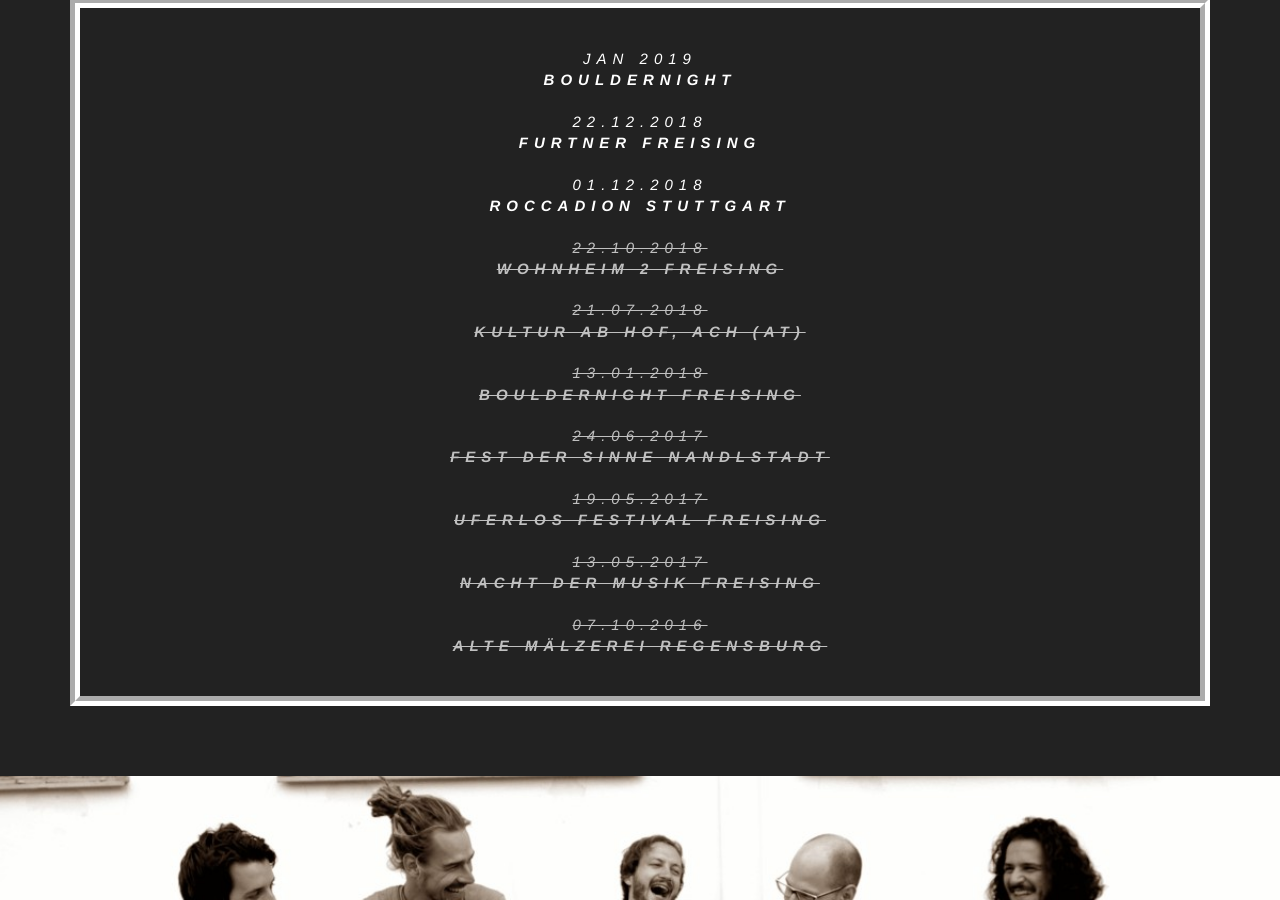
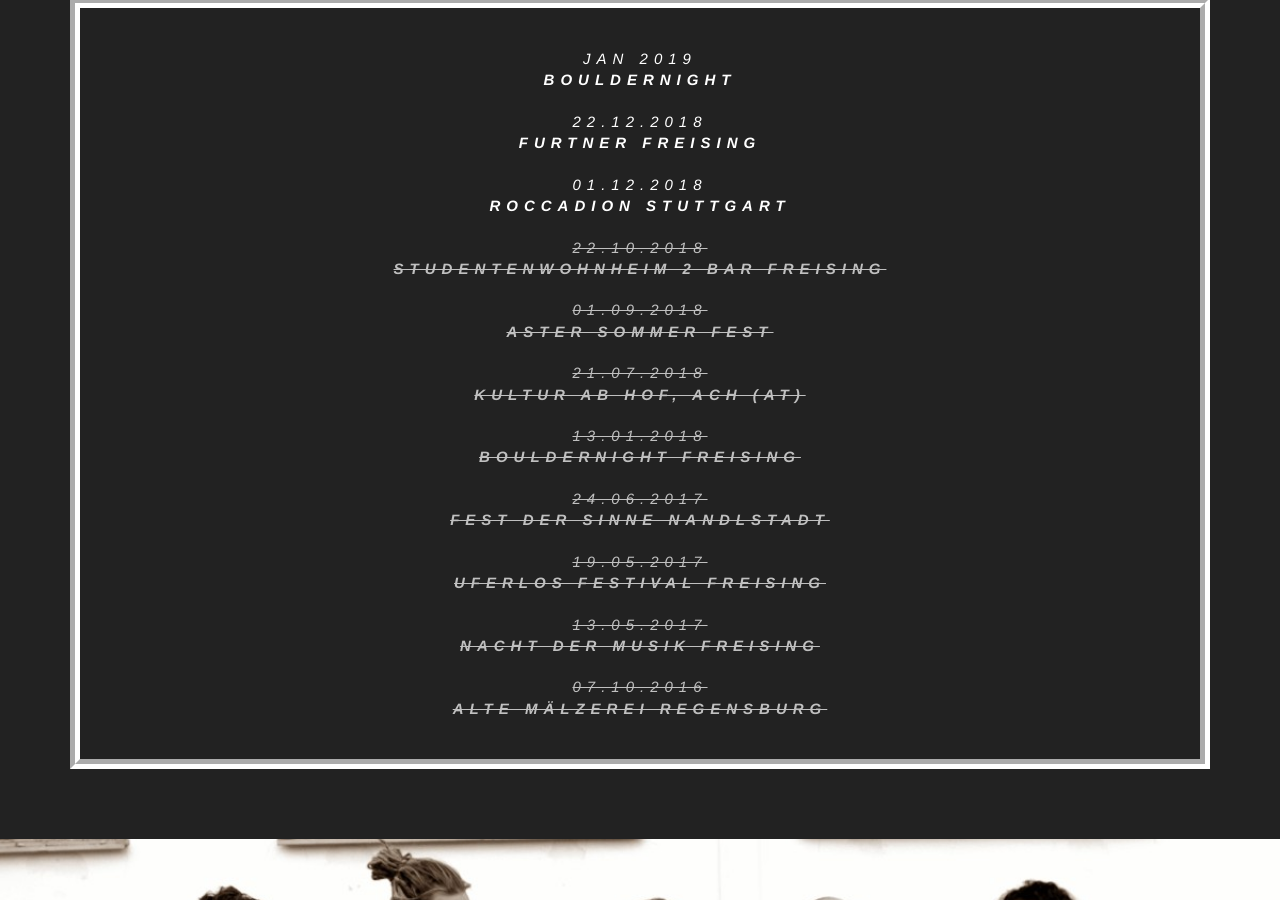
Before and after one commit to jabbadafunk/jabbadafunk.github.io, a Jekyll site: the page built from index.html, in a window 1280 px wide and 900 px high, scrolled down 1076 px. Built offline with Jekyll 4.4.1, drawn with Linux system fonts in a browser that asks for light colours.

Commit message:
Update from Forestry.io - Updated gigs.yml

```diff
--- a/_data/gigs.yml
+++ b/_data/gigs.yml
@@ -8,8 +8,11 @@
 - location: Roccadion Stuttgart
   date: 01.12.2018
   completed: false
-- location: Wohnheim 2 Freising
+- location: Studentenwohnheim 2 Bar Freising
   date: 22.10.2018
+  completed: true
+- location: Aster Sommer Fest
+  date: 01.09.2018
   completed: true
 - location: Kultur ab Hof, Ach (AT)
   date: 21.07.2018
```
